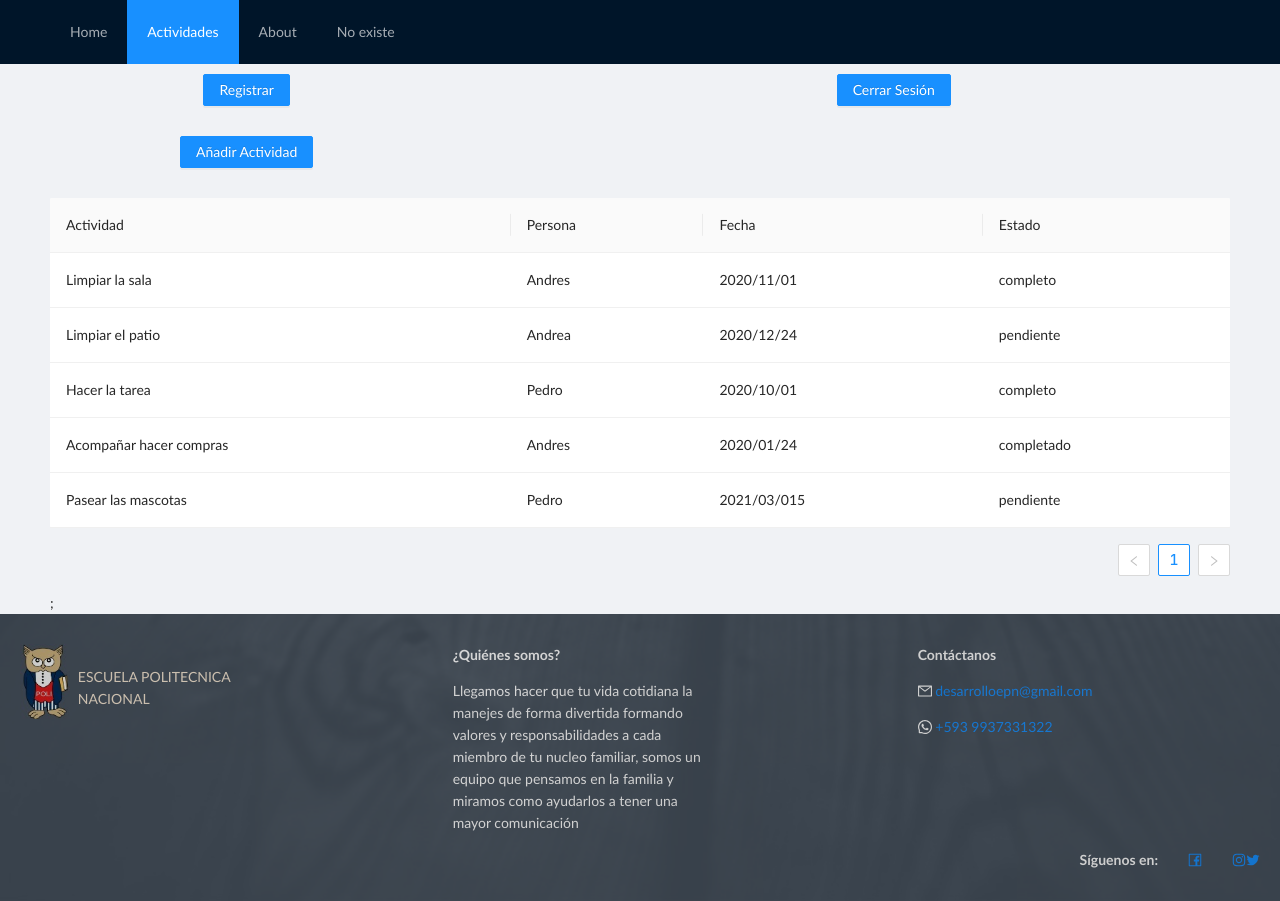
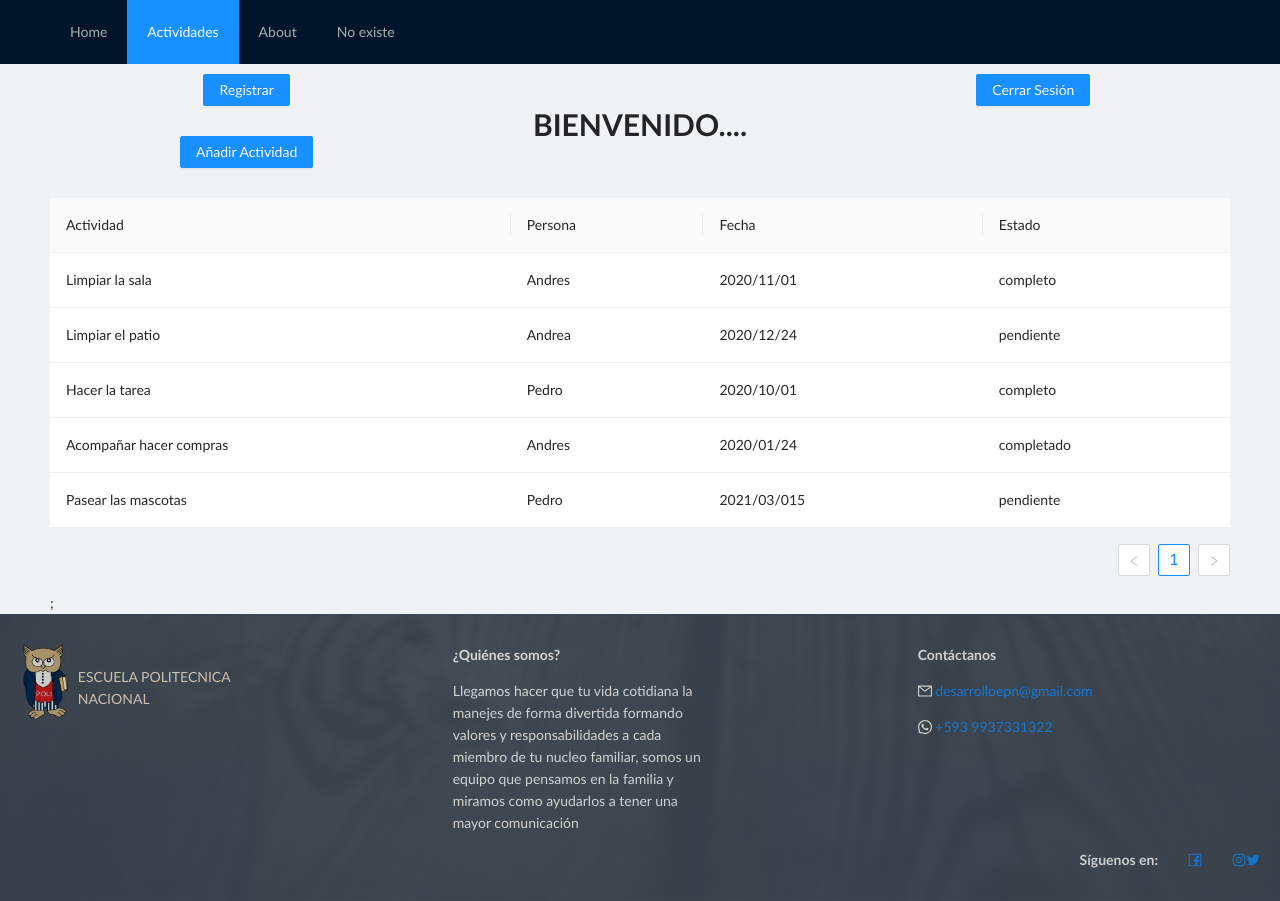
Before and after one commit to DDI-ESFOT/proyecto-semestre-2020b-grupo-3-actividades-en-casa, a React (Create React App) app: page /actividades in a window 1280 px wide. Built offline with nearby package versions, Linux system fonts and the light colour scheme.

Commit message:
Columnas de Actividades

```diff
--- a/src/pages/ActivitiesPage.js
+++ b/src/pages/ActivitiesPage.js
@@ -41,7 +41,7 @@ const ActivitiesPage = () => {
   return (
       <div className='espacio2'>
         <Row>
-          <Col span={8}>
+          <Col span={8} type="flex" align="middle">
             <Row>
               <Col span={6}></Col>
               <Col span={12}type="flex" align="middle">
@@ -99,7 +99,12 @@ const ActivitiesPage = () => {
               <Col span={6}></Col>
             </Row>
           </Col>
-          <Col span={8} offset={8}>
+
+          <Col span={8} type="flex" align="middle" id="pads">
+            <Title level={2}>BIENVENIDO....</Title>
+          </Col>
+
+          <Col span={8} type="flex" align="middle">
 
             <Link to={Routes.HOME}><Button type="primary">Cerrar Sesión</Button></Link>
           </Col>
--- a/src/styles/home.css
+++ b/src/styles/home.css
@@ -37,3 +37,6 @@
     padding-top: 10px;
     width: 100%;
 }
+#pads{
+    padding-top: 30px;
+}
```
